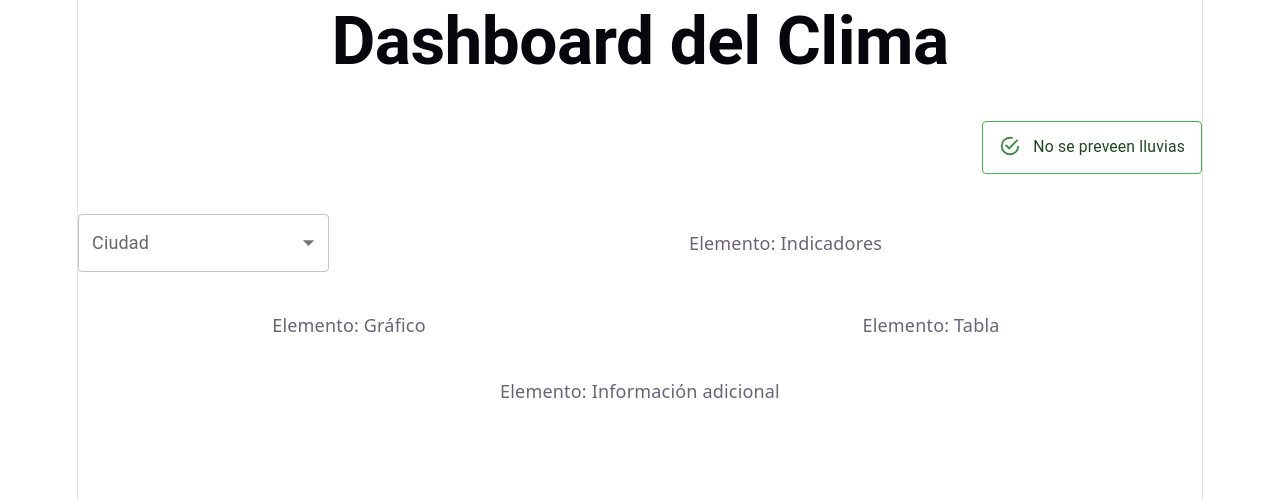
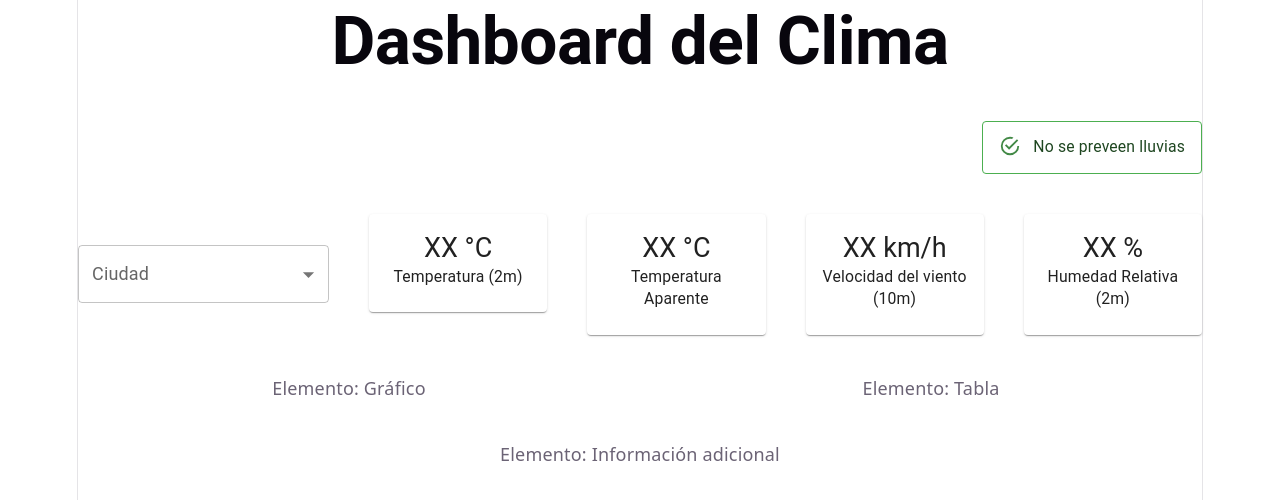
Before and after one commit to jossanchcald/dashboard, a React (Vite) app: page / in a window 1280 px wide. Shown: the top 500 px of the page. Built offline with nearby package versions, Linux system fonts and the light colour scheme.

Commit message:
Creacion elemento IndicatorUI y estructura base de datos a recibir de la API OpenMeteo

```diff
--- a/src/App.tsx
+++ b/src/App.tsx
@@ -3,6 +3,7 @@
 import HeaderUI from './components/HeaderUI';
 import AlertUI from './components/AlertUI';
 import SelectorUI from './components/SelectorUI';
+import IndicatorUI from './components/IndicatorUI';
 
 function App() {
   return (
@@ -24,7 +25,25 @@
       </Grid>
 
       {/* Indicadores */}
-      <Grid size={{ xs: 12, md: 9 }}>Elemento: Indicadores</Grid>
+      <Grid container size={{ xs: 12, md: 9 }} >
+
+        <Grid size={{ xs: 12, md: 3 }}>
+          <IndicatorUI title='Temperatura (2m)' description='XX °C' />
+        </Grid>
+
+        <Grid size={{ xs: 12, md: 3 }}>
+        <IndicatorUI title='Temperatura Aparente' description='XX °C' />
+        </Grid>
+
+        <Grid size={{ xs: 12, md: 3 }}>
+        <IndicatorUI title='Velocidad del viento (10m)' description='XX km/h' />
+        </Grid>
+
+        <Grid size={{ xs: 12, md: 3 }}>
+        <IndicatorUI title='Humedad Relativa (2m)' description='XX %' />
+        </Grid>
+
+      </Grid>
 
       {/* Gráfico */}
       <Grid size={{ xs: 12, md: 6 }} sx={{ display: { xs: "none", md: "block" } }}>Elemento: Gráfico</Grid>
--- /dev/null
+++ b/src/components/IndicatorUI.tsx
@@ -0,0 +1,23 @@
+import Card from '@mui/material/Card';
+import CardContent from '@mui/material/CardContent';
+import Typography from '@mui/material/Typography';
+
+interface IndicatorUIProps {
+    title?: string;
+    description?: string;
+}
+
+export default function IndicatorUI(props: IndicatorUIProps) {
+    return (
+        <Card>
+            <CardContent sx={{ height: '100%' }}>
+            <Typography variant="h5" component="div">
+                {props.description}
+            </Typography>
+            <Typography variant="body2" component="p" color="text.secondary">
+                {props.title}
+            </Typography>
+            </CardContent>
+        </Card>
+    )
+}
```
Also changed, not shown: src/types/DashboardTypes.tsx (added, +47 -0 lines).
